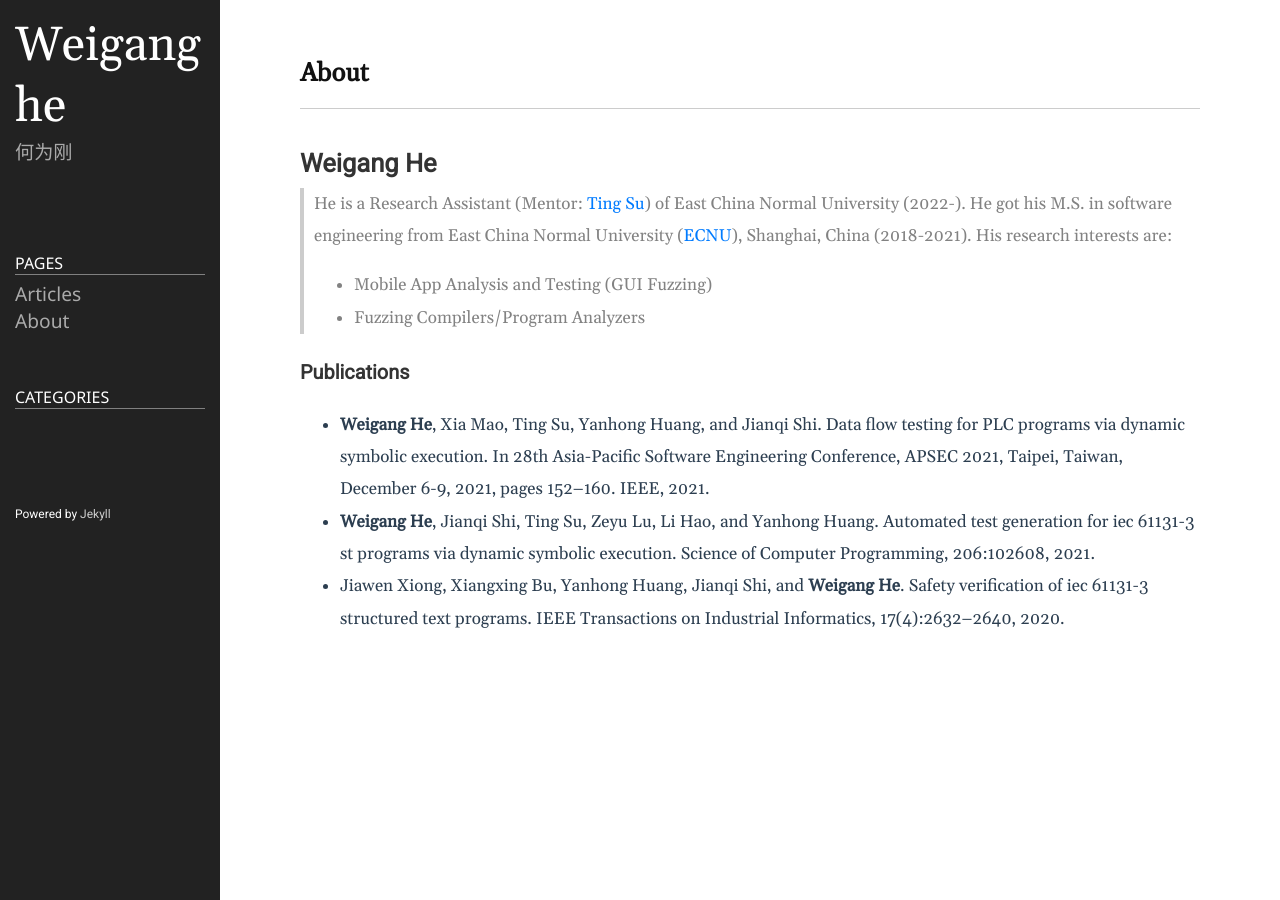
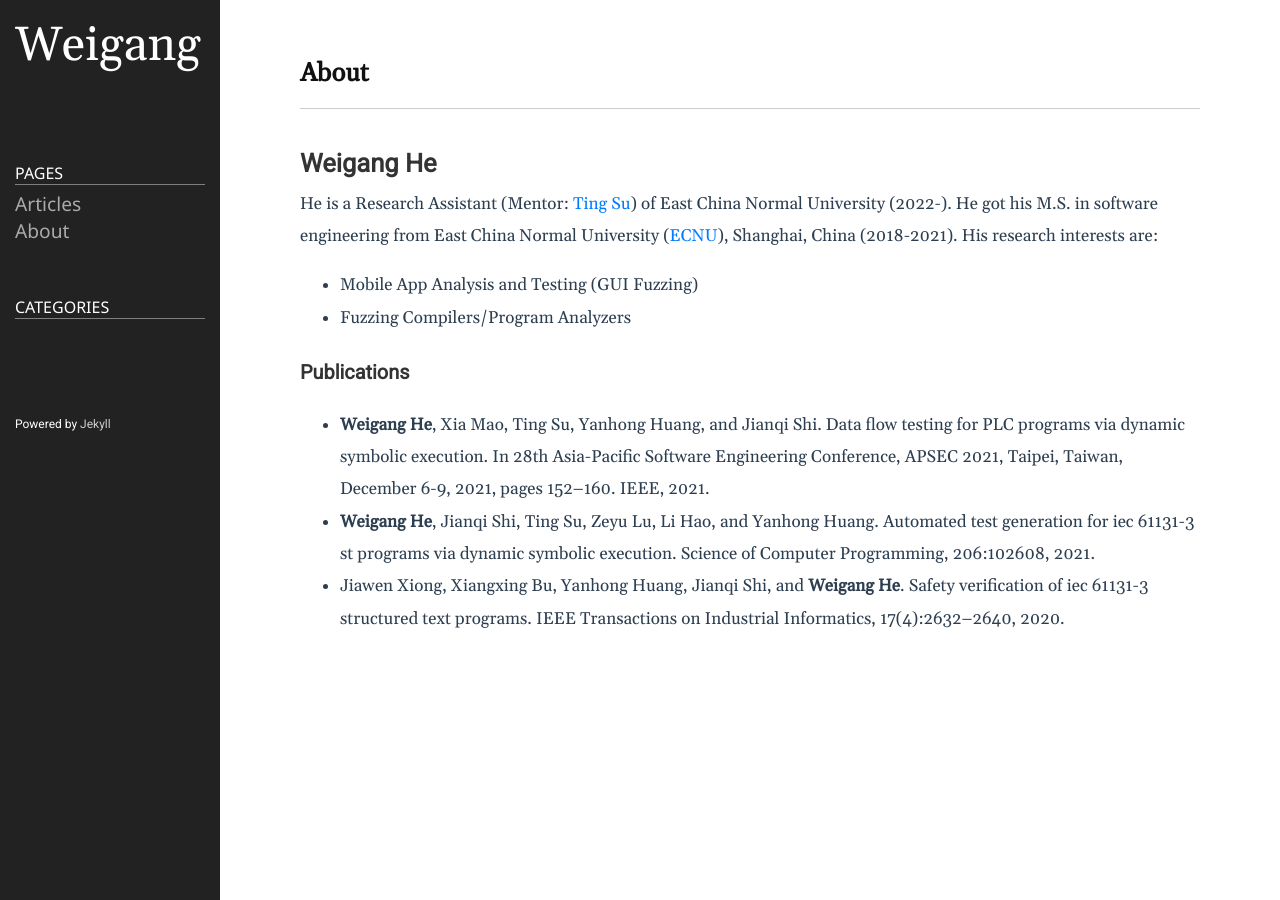
Before and after one commit to Geoffrey1014/geo.github.io, a Jekyll site: the page built from README.md, in a window 1280 px wide. Built offline with Jekyll 4.4.1, drawn with Linux system fonts in a browser that asks for light colours.

Commit message:
change a little

```diff
--- a/_config.yml
+++ b/_config.yml
@@ -18,10 +18,10 @@
 # You can create any custom variable you would like, and they will be accessible
 # in the templates via {{ site.myvariable }}.
 
-title: Weigang he
+title: Weigang
 email: geoffreyhe2@gmail.com
 description: >- # this means to ignore newlines until "baseurl:"
-  何为刚
+
 # baseurl: "/" # the subpath of your site, e.g. /blog
 # url: "http://ejjoo.github.io" # the base hostname & protocol for your site, e.g. http://example.com
 github_username: Geoffrey1014
```
Also changed, not shown: README.md.
